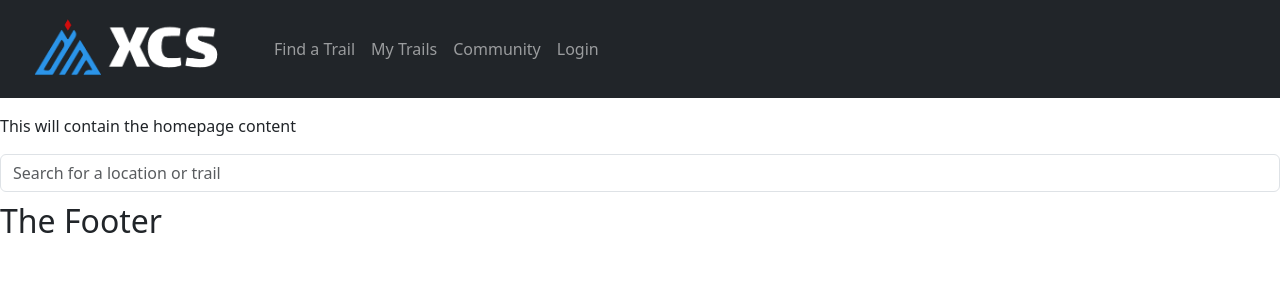
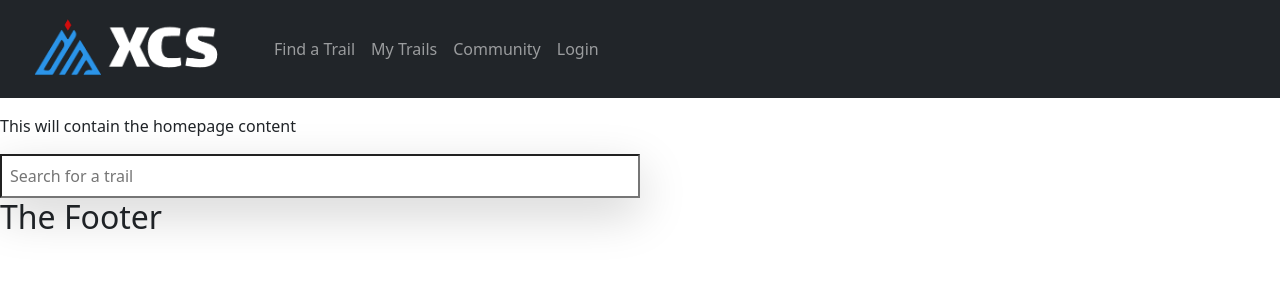
Before and after one commit to kmaule15/xcski-frontend, a React (Create React App) app: page / in a window 1280 px wide. Shown: the top 300 px of the page. Built offline with nearby package versions, Linux system fonts and the light colour scheme.

Commit message:
search bar complete!

```diff
--- a/src/components/Home/Home.tsx
+++ b/src/components/Home/Home.tsx
@@ -1,10 +1,10 @@
-import SearchBar from "../SearchBar/SearchBar";
+import SearchBarComponent from "../SearchBar/SearchBarComponent";
 
 const Home = () => {
   return (
     <>
       <p>This will contain the homepage content</p>
-      <SearchBar></SearchBar>
+      <SearchBarComponent></SearchBarComponent>
     </>
   );
 
--- /dev/null
+++ b/src/components/SearchBar/SearchBar.css
@@ -0,0 +1,3 @@
+.input-group{
+    width: 100%;
+}
--- a/src/components/SearchBar/SearchBar.tsx
+++ b/src/components/SearchBar/SearchBar.tsx
@@ -1,30 +1,124 @@
-import React, {useState} from 'react';
+import { useCallback, useEffect, useRef, useState } from "react";
 
-const SearchBar = () => {
- const [searchInput, setSearchInput] = useState("");
+interface Props<T> {
+  results?: T[];
+  renderItem(item: T): JSX.Element;
+  onChange?: React.ChangeEventHandler;
+  onSelect?: (item: T) => void;
+  value?: string;
+}
 
- //hardcoded trails
- const trails = [
-  { name: "Governor Dodge State Park", location: "4175 WI-23, Dodgeville, WI 53533" },
-  { name: "Hixon Forest", location: "La Crosse, WI 54601" },
-  { name: "Justin Trails Resort", location: "7452 Kathryn Ave, Sparta, WI 54656" },
-];
+const SearchBar = <T extends object>({
+  results = [],
+  renderItem,
+  value,
+  onChange,
+  onSelect,
+}: Props<T>): JSX.Element =>  {
 
-const handleChange = (e: any) => {
-  setSearchInput(e.target.value);
-};
+  const [focusedIndex, setFocusedIndex] = useState(-1);
+  const resultContainer = useRef<HTMLDivElement>(null);
+  const [showResults, setShowResults] = useState(false);
+  const [defaultValue, setDefaultValue] = useState("");
+
+  const handleSelection = (selectedIndex: number) => {
+    const selectedItem = results[selectedIndex];
+    if (!selectedItem) return resetSearchComplete();
+    onSelect && onSelect(selectedItem);
+    resetSearchComplete();
+  };
+  const resultsLimit = 5; //restrict number of results later?
+
+  const resetSearchComplete = useCallback(() => {
+    setFocusedIndex(-1);
+    setShowResults(false);
+  }, []);
+
+  const handleKeyDown: React.KeyboardEventHandler<HTMLDivElement> = (e) => {
+    const { key } = e;
+    let nextIndexCount = 0;
+
+    // move down
+    if (key === "ArrowDown")
+      nextIndexCount = (focusedIndex + 1) % results.length;
+
+    // move up
+    if (key === "ArrowUp")
+      nextIndexCount = (focusedIndex + results.length - 1) % results.length;
+
+    // select the current item
+    if (key === "Enter") {
+      e.preventDefault();
+      handleSelection(focusedIndex);
+    }
+
+    setFocusedIndex(nextIndexCount);
+  };
+
+  type changeHandler = React.ChangeEventHandler<HTMLInputElement>;
+  const handleChange: changeHandler = (e) => {
+    setDefaultValue(e.target.value);
+    onChange && onChange(e);
+  };
+
+  useEffect(() => {
+    if (!resultContainer.current) return;
+
+    resultContainer.current.scrollIntoView({
+      block: "center",
+    });
+  }, [focusedIndex]);
+
+  useEffect(() => {
+    if (results.length > 0 && !showResults) setShowResults(true);
+    if (results.length <= 0) setShowResults(false);
+  }, [results, showResults]);
+
+  useEffect(() => {
+    if (value) setDefaultValue(value);
+  }, [value]);
 
 
-return <div>
-  <div className="input-group">
-  <input
-   type="search"
-   className="form-control"
-   placeholder="Search for a location or trail"
-   onChange={handleChange}
-   value={searchInput} />
+return (
+  <div className="h-screen w-50 flex items-center justify-center">
+    <div
+      tabIndex={1}
+      onBlur={resetSearchComplete}
+      onKeyDown={handleKeyDown}
+      className="relative"
+    >
+      <input
+        value={defaultValue}
+        onChange={handleChange}
+        type="search"
+        className="input-group absolute mt-1 p-2 bg-white shadow-lg rounded-bl rounded-br"
+        placeholder="Search for a trail"
+      />
+
+      {/* Search Results Container */}
+      {showResults && (
+        <div className="z-3 position-fixed w-50 mt-1 p-2 bg-white shadow-lg rounded-bl rounded-br max-h-56 overflow-y-auto">
+          {results.map((item, index) => {
+            return (
+              <div
+                key={index}
+                onMouseDown={() => handleSelection(index)}
+                ref={index === focusedIndex ? resultContainer : null}
+                style={{
+                  backgroundColor:
+                    index === focusedIndex ? "#e1ecff" : "",
+                }}
+                className="input-group cursor-pointer hover:bg-black hover:bg-opacity-10 p-"
+              >
+                {renderItem(item)}
+              </div>
+            );
+          })}
+        </div>
+      )}
+    </div>
   </div>
-</div>
+);
 };
 
 export default SearchBar;
--- /dev/null
+++ b/src/components/SearchBar/SearchBarComponent.tsx
@@ -0,0 +1,46 @@
+import { FC, useState } from "react";
+import SearchBar from "./SearchBar";
+
+interface Props {}
+//hardcoded trails for now
+ const trails = [
+  { name: "Governor Dodge State Park", location: "4175 WI-23, Dodgeville, WI 53533" },
+  { name: "Hixon Forest", location: "La Crosse, WI 54601" },
+  { name: "Justin Trails Resort", location: "7452 Kathryn Ave, Sparta, WI 54656" },
+];
+const SearchBarComponent : FC<Props> = (props): JSX.Element => {
+
+ const [results, setResults] = useState<{ name: string; location: string }[]>();
+ const [selectedTrail, setSelectedTrail] = useState<{
+    name: string;
+    location: string;
+  }>();
+  type changeHandler = React.ChangeEventHandler<HTMLInputElement>;
+  const handleChange: changeHandler = (e) => {
+    const { target } = e;
+    if (!target.value.trim()) return setResults([]);
+    //improve filtering later
+    var targetValue = target.value.toLowerCase()
+    const filteredValue = trails.filter((trail) =>
+      trail.name.toLowerCase().includes(targetValue) || trail.location.toLowerCase().includes(targetValue)
+    );
+    setResults(filteredValue);
+  };
+
+return (
+    <SearchBar
+    results={results}
+    value={selectedTrail?.name}
+    renderItem={(trail: any) =>
+        <div>
+            <p>{trail.name}</p>
+            <p>{trail.location}</p>
+        </div>
+    }
+    onChange={handleChange}
+    onSelect={(trail: any) => setSelectedTrail(trail)}
+    />
+)
+};
+
+export default SearchBarComponent;
```
